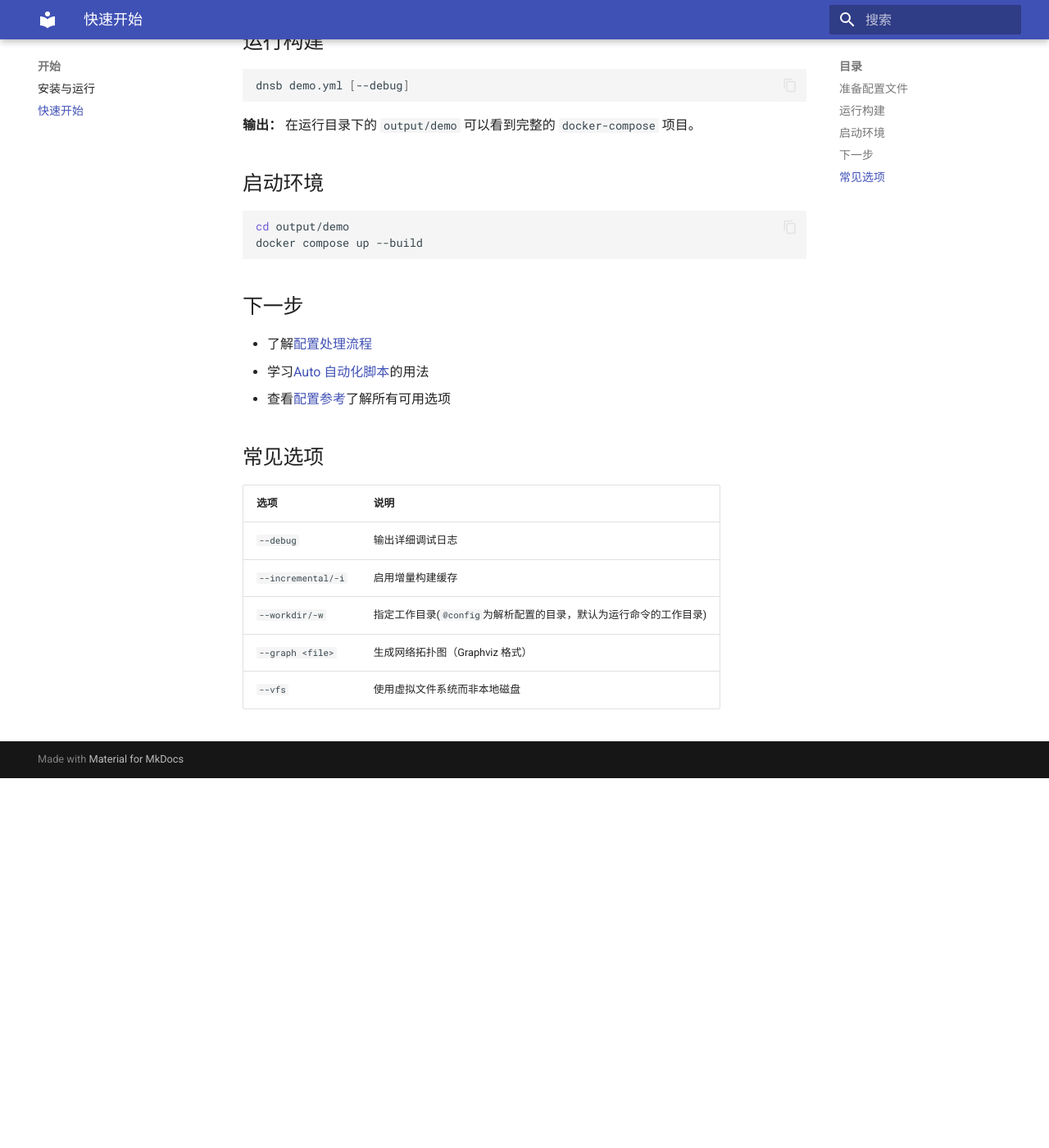
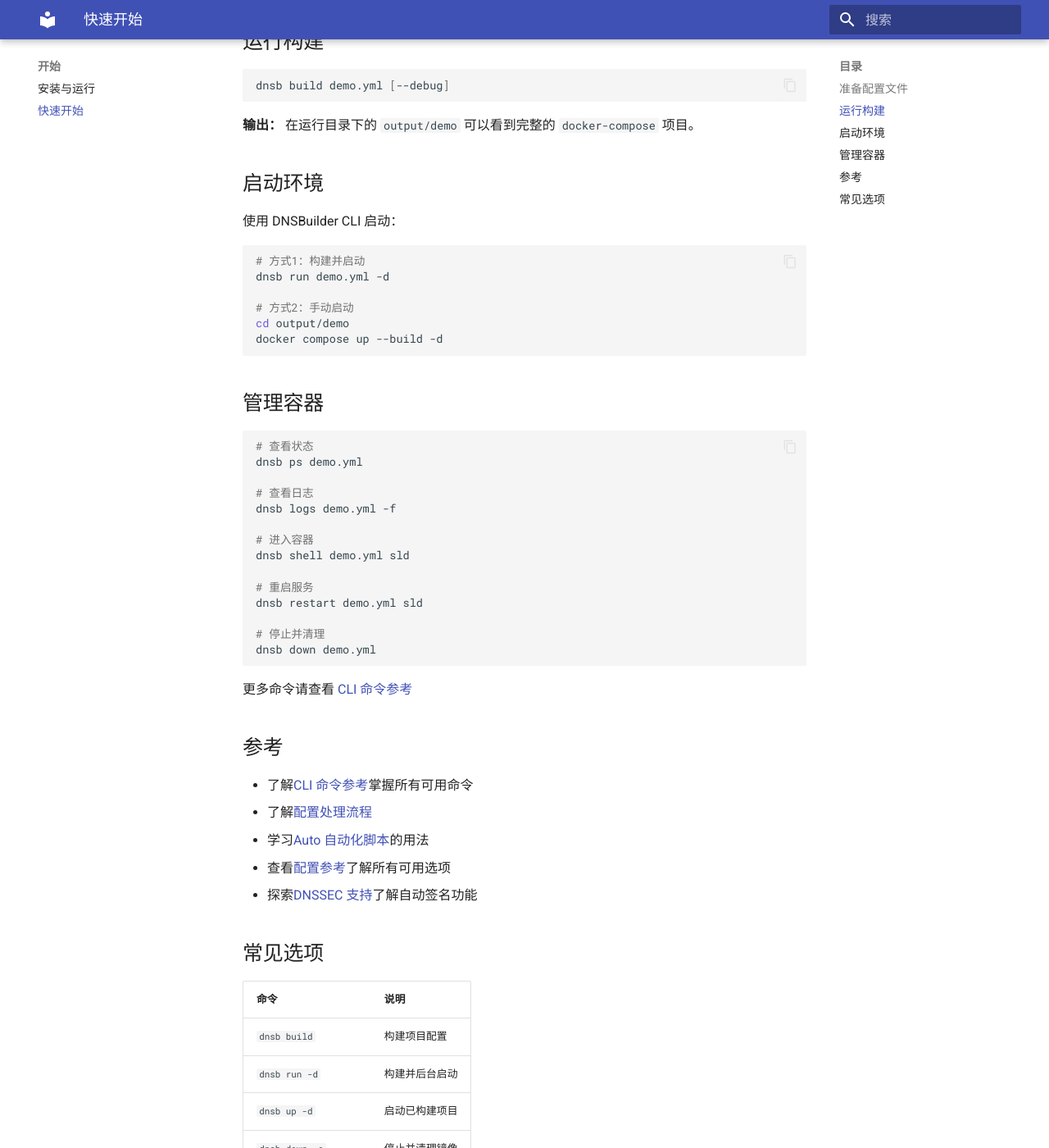
Before and after one commit to Kie-Chi/DNS-BUILDER, an MkDocs documentation site: the page built from doc/root/getting-started.md, in a window 1280 px wide and 1400 px high, scrolled down 1005 px. Shown: the whole window at 82% size. Built offline with MkDocs 1.6.1 and Material for MkDocs 9.7.7, drawn with Linux system fonts in a browser that asks for light colours; before the commit the page ends 1954 px from its top, so only the background shows below that; some of the changed text lies outside the part shown.

Commit message:
feat(doc): update docs for v0.10.0.

````diff
--- a/doc/root/getting-started.md
+++ b/doc/root/getting-started.md
@@ -43,30 +43,68 @@ builds:
 ## 运行构建
 
 ```bash
-dnsb demo.yml [--debug]
+dnsb build demo.yml [--debug]
 ```
 
 **输出：** 在运行目录下的 `output/demo` 可以看到完整的 `docker-compose` 项目。
 
 ## 启动环境
 
+使用 DNSBuilder CLI 启动：
+
 ```bash
+# 方式1：构建并启动
+dnsb run demo.yml -d
+
+# 方式2：手动启动
 cd output/demo
-docker compose up --build
+docker compose up --build -d
 ```
 
-## 下一步
+## 管理容器
 
+```bash
+# 查看状态
+dnsb ps demo.yml
+
+# 查看日志
+dnsb logs demo.yml -f
+
+# 进入容器
+dnsb shell demo.yml sld
+
+# 重启服务
+dnsb restart demo.yml sld
+
+# 停止并清理
+dnsb down demo.yml
+```
+
+更多命令请查看 [CLI 命令参考](../cli.md)
+
+## 参考
+
+- 了解[CLI 命令参考](../cli.md)掌握所有可用命令
 - 了解[配置处理流程](../config/processing-pipeline.md)
 - 学习[Auto 自动化脚本](../config/auto.md)的用法
 - 查看[配置参考](../config/index.md)了解所有可用选项
+- 探索[DNSSEC 支持](../dnssec.md)了解自动签名功能
 
 ## 常见选项
+
+| 命令 | 说明 |
+|------|------|
+| `dnsb build` | 构建项目配置 |
+| `dnsb run -d` | 构建并后台启动 |
+| `dnsb up -d` | 启动已构建项目 |
+| `dnsb down -c` | 停止并清理镜像 |
+| `dnsb shell SERVICE` | 进入容器 shell |
+| `dnsb logs -f` | 实时查看日志 |
 
 | 选项 | 说明 |
 |------|------|
 | `--debug` | 输出详细调试日志 |
-| `--incremental/-i` | 启用增量构建缓存 |
-| `--workdir/-w` | 指定工作目录(`@config`为解析配置的目录，默认为运行命令的工作目录) |
-| `--graph <file>` | 生成网络拓扑图（Graphviz 格式） |
+| `-i, --incremental` | 启用增量构建缓存 |
+| `-w, --workdir` | 指定工作目录(`@config`为配置文件目录) |
+| `-g, --graph <file>` | 生成网络拓扑图（Graphviz 格式） |
 | `--vfs` | 使用虚拟文件系统而非本地磁盘 |
--- a/mkdocs.yml
+++ b/mkdocs.yml
@@ -42,6 +42,7 @@ nav:
   - 开始:
     - 安装与运行: root/install.md
     - 快速开始: root/getting-started.md
+  - CLI 命令参考: cli.md
   - 配置参考:
     - 概览: config/index.md
     - 配置处理流程: config/processing-pipeline.md
@@ -57,6 +58,8 @@ nav:
     - 行为 DSL: rule/behavior-dsl.md
     - 内置变量与占位符: rule/builtins-and-placeholders.md
     - 文件路径与FS: rule/paths-and-fs.md
+  - 实验功能:
+    - DNSSEC 支持: dnssec.md
   - 已弃用:
     - 概览: old/index.md
     - 推导式语法: old/comprehension.md
````
Also changed, not shown: doc/cli.md (added, +429 -0 lines), doc/dnssec.md (added, +45 -0 lines), doc/index.md (+10 -5 lines), doc/root/install.md (+16 -1 lines).
